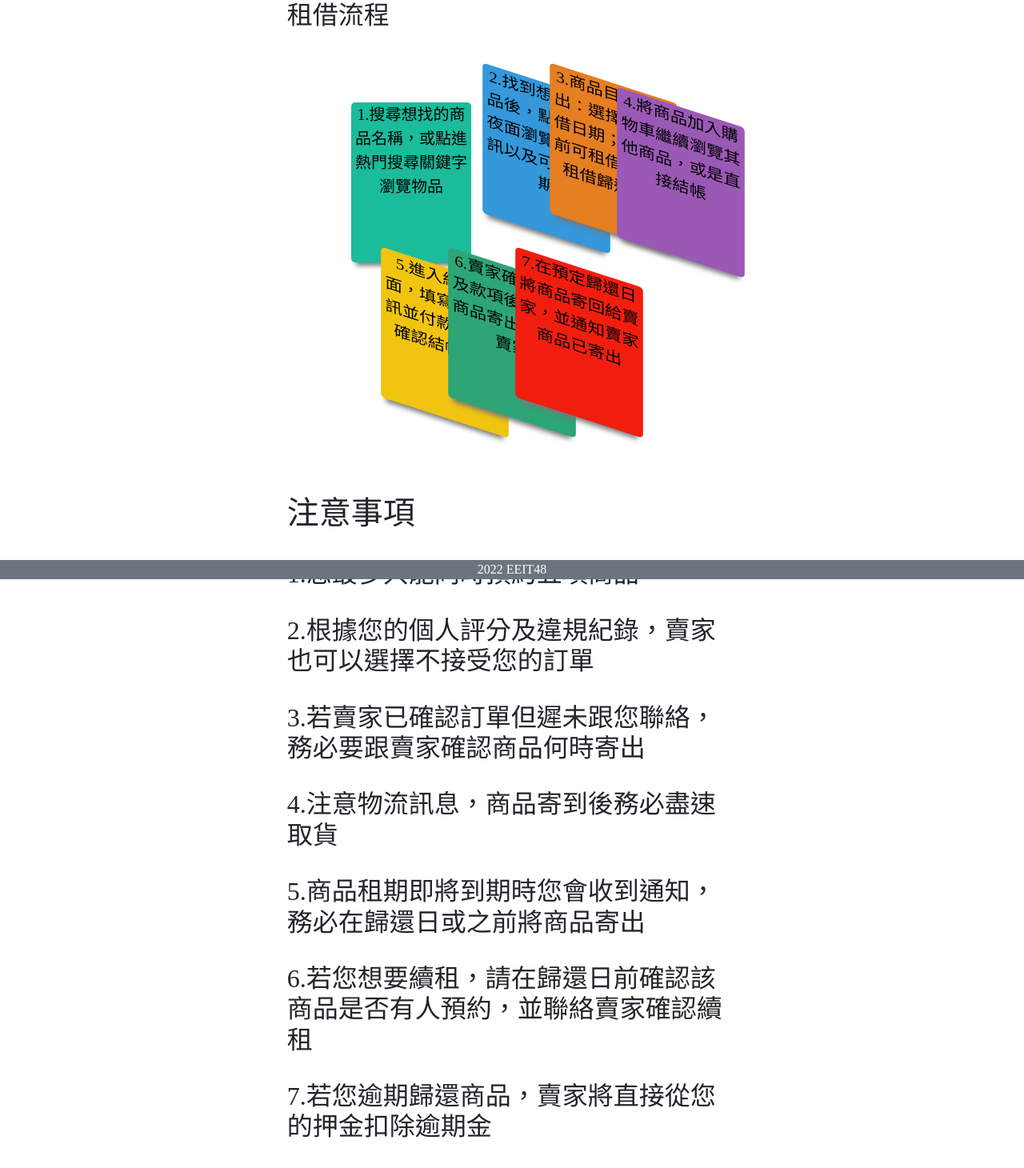
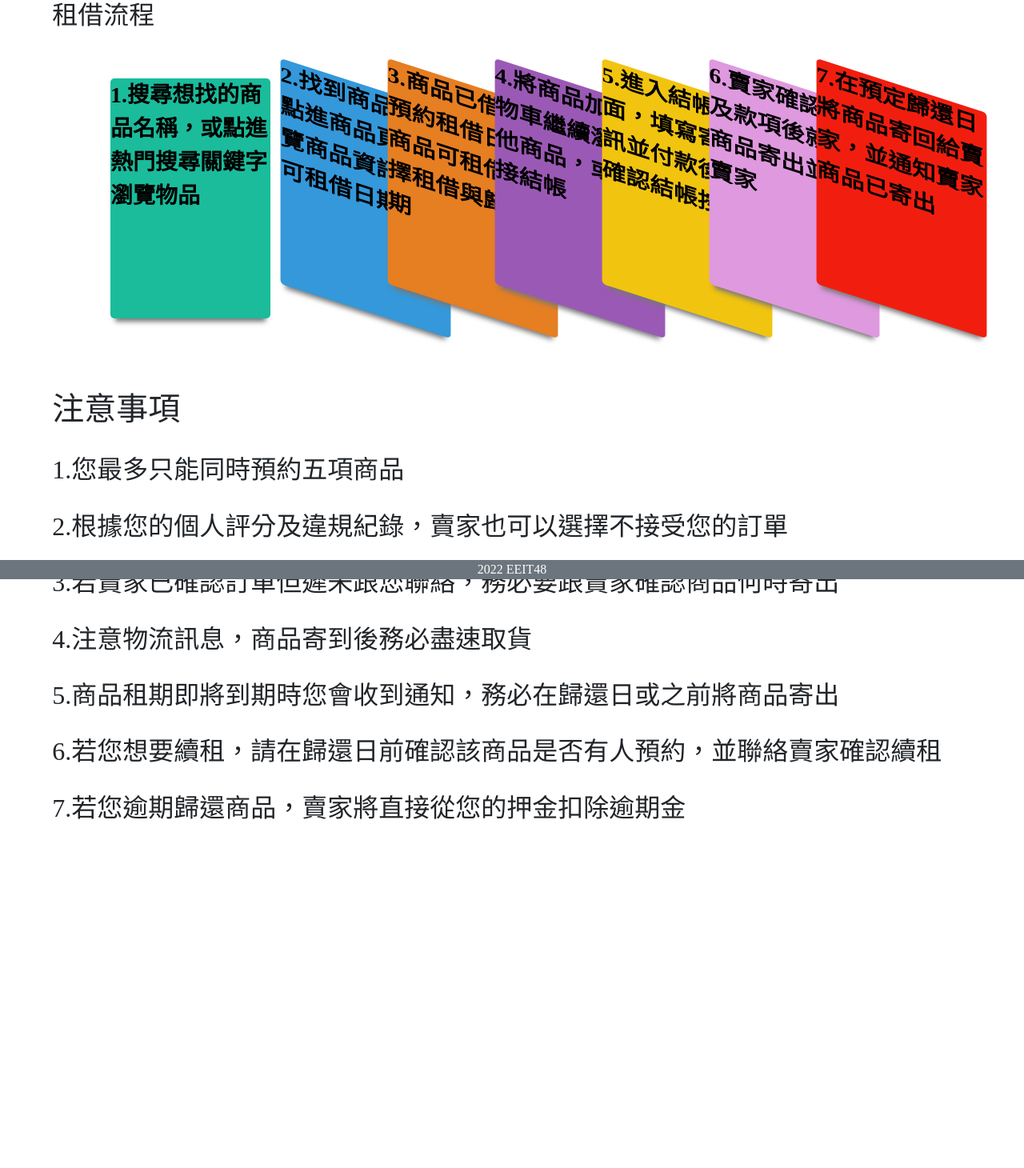
Before and after one commit to ChrisLuo0813/ispanProject, a Java web app: page /html/rentflow.html in a window 1280 px wide. Shown: the part 76-1536 px from the top of the page at 80% size. After the commit the page ends 1100 px from the top, so only its background shows below. Run offline with Spring Boot 4, a stand-in JSP engine, Linux system fonts and the light colour scheme; some of the project's set-up classes (security, data sources, template engines, error pages and the like) are left out, and stand-ins take their place.

Commit message:
新增租借流程CSS設計

```diff
--- a/1012 AM1153/labweb-boot/src/main/webapp/css/cardSlider.css
+++ b/1012 AM1153/labweb-boot/src/main/webapp/css/cardSlider.css
@@ -29,12 +29,14 @@ label {
   position: realtive;
   margin: 0 -35px;
   display: inline-block;
-  width: 150px;
-  height: 200px;
+  width: 200px;
+  height: 300px;
+  text-align:left;
   /* line-height: 200px; */
   color: #ddd;
   /* font-size: 2em; */
-  font-size: 20px; color: #000;
+  font-size: 28px; color: #000;
+  font-weight:bold;
   border-radius: 5px;
   box-shadow: 0 10px 6px -6px #777;
   -webkit-transform: skew(-20deg) rotate(-20deg);
@@ -64,7 +66,7 @@ label:nth-of-type(5) {
 }
 
 label:nth-of-type(6) {
-  background: #2da577;
+  background: #df99df;
 }
 
 label:nth-of-type(7) {
--- a/1012 AM1153/labweb-boot/src/main/webapp/html/rentflow.html
+++ b/1012 AM1153/labweb-boot/src/main/webapp/html/rentflow.html
@@ -125,24 +125,24 @@
                 </nav>
                 <!-- main-body -->
                 <div class="row justify-content-center">
-                    <div class="col-6">
+                    <div class="col-12">
                         <h2>租借流程</h2>
                         <!-- <img src="../img/rent_process.png " style="height: 700px; width: auto;"> -->
                         <form action="">
                                 <input type="radio" id="1" name="sld" checked/>
-                                <label for="1">1.搜尋想找的商品名稱，或點進熱門搜尋關鍵字瀏覽物品</label>
+                                <label for="1">1.搜尋想找的商品名稱，或點進熱門搜尋關鍵字瀏覽物品<br><br></label>
                                 <input type="radio" id="2" name="sld"/>
-                                <label for="2">2.找到想要的商品後，點進商品夜面瀏覽商品資訊以及可租借日期</label>
+                                <label for="2">2.找到商品後，點進商品頁面瀏覽商品資訊以及可租借日期<br><br></label>
                                 <input type="radio" id="3" name="sld"/>
-                                <label for="3">3.商品目前已借出：選擇預約租借日期；商品目前可租借：選擇租借歸還日期</label>
+                                <label for="3">3.商品已借出＞預約租借日期　商品可租借＞選擇租借與歸還日期</label>
                                 <input type="radio" id="4" name="sld"/>
-                                <label for="4">4.將商品加入購物車繼續瀏覽其他商品，或是直接結帳</label>
+                                <label for="4">4.將商品加入購物車繼續瀏覽其他商品，或是直接結帳<br><br></label>
                                 <input type="radio" id="5" name="sld"/>
-                                <label for="5">5.進入結帳頁面，填寫寄送資訊並付款後按下確認結帳按鈕</label>
+                                <label for="5">5.進入結帳頁面，填寫寄送資訊並付款後按下確認結帳按鈕<br><br></label>
                                 <input type="radio" id="6" name="sld"/>
-                                <label for="6">6.賣家確認訂單及款項後就會將商品寄出並通知賣家</label>
+                                <label for="6">6.賣家確認訂單及款項後就會將商品寄出並通知賣家<br><br></label>
                                 <input type="radio" id="7" name="sld"/>
-                                <label for="7">7.在預定歸還日將商品寄回給賣家，並通知賣家商品已寄出</label>
+                                <label for="7">7.在預定歸還日將商品寄回給賣家，並通知賣家商品已寄出<br><br></label>
                               </form>
                         <div class="products" style="padding-top: 30px;">
                             <h1>注意事項</h1><br>
```
Also changed, not shown: 1012 AM1153/labweb-boot/src/main/webapp/img/20221012145308_123456789.jpg (added).
